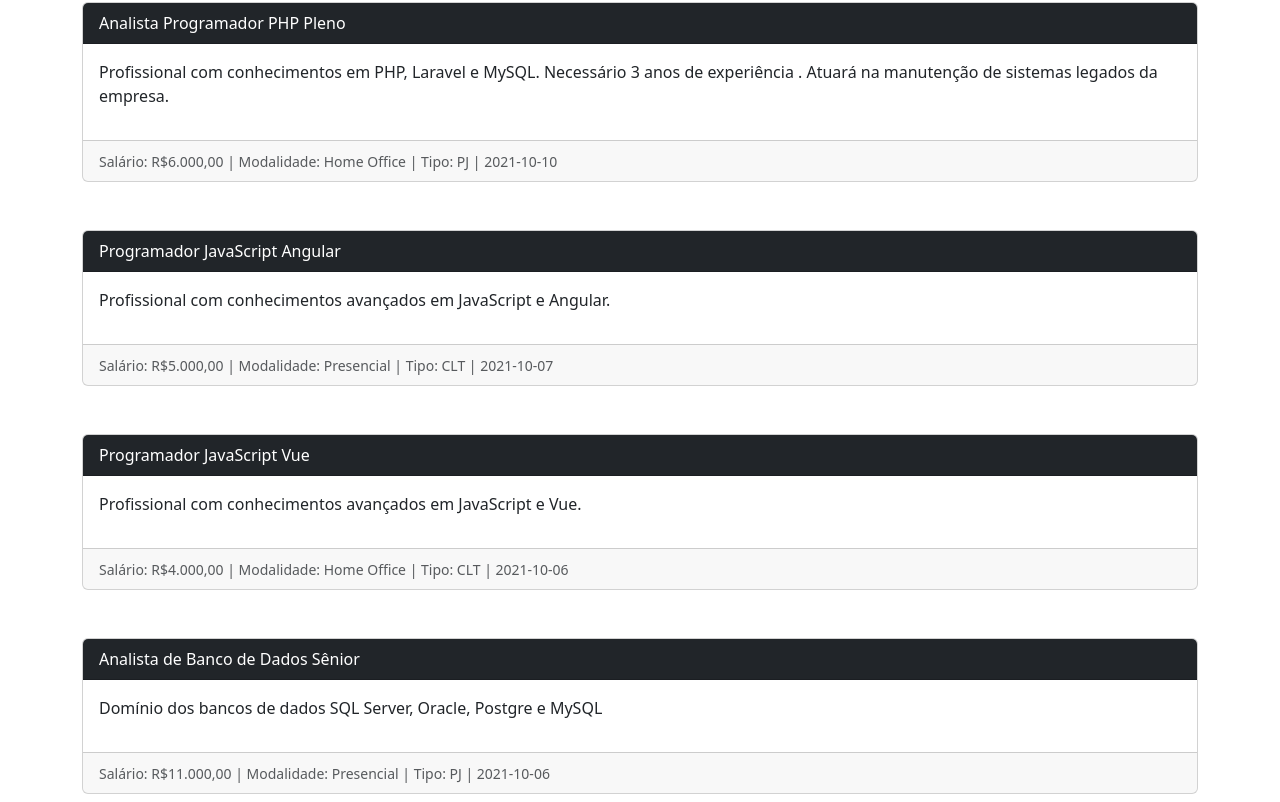
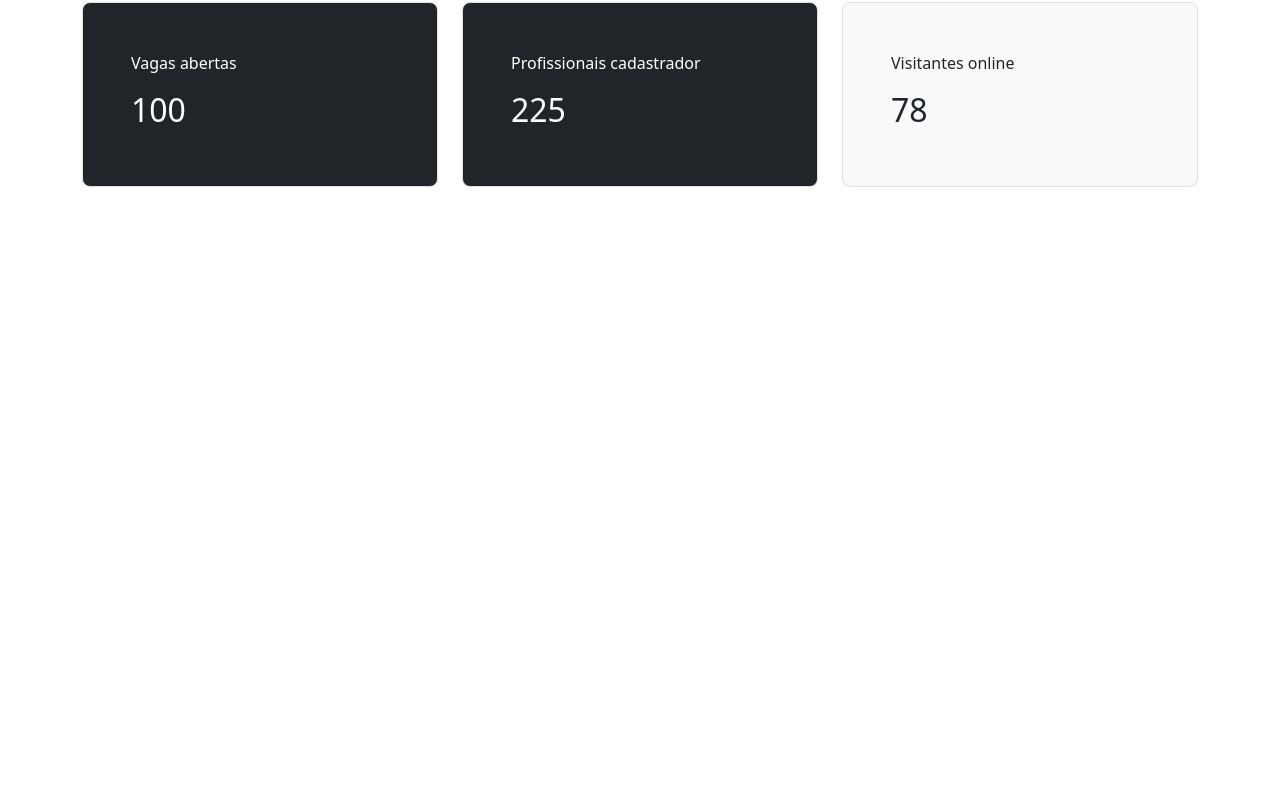
Before and after one commit to danillohss/vue-vacancies, a Vue app: page / in a window 1280 px wide. Shown: the part 518-1320 px from the top of the page. After the commit the page ends 800 px from the top, so only its background shows below. Built offline with nearby package versions, Linux system fonts and the light colour scheme.

Commit message:
evoluindo componentes

```diff
--- a/src/components/comuns/Vaga.vue
+++ b/src/components/comuns/Vaga.vue
@@ -6,8 +6,8 @@
         </div>
         <div class="card-footer">
             <small class="text-muted">
-                <a href=""></a> Salário: {{ this.salario }} | Modalidade: {{ this.modalidade }} |
-                Tipo: {{ this.tipo }} | {{
+                <a href=""></a> Salário: {{ this.salario }} | Modalidade: {{ getModalidade }} |
+                Tipo: {{ getTipo }} | {{
                     this.publicacao }}
             </small>
         </div>
@@ -48,5 +48,29 @@ export default {
             required: true
         }
     },
+    computed: {
+        getModalidade() {
+            switch (this.modalidade) {
+                case '1':
+                    return 'Home Office'
+                case '2':
+                    return 'Híbrido'
+                case '3':
+                    return 'Presencial'
+                default:
+                    return 'Não informado'
+            }
+        },
+        getTipo() {
+            switch (this.tipo) {
+                case '1':
+                    return 'CLT'
+                case '2':
+                    return 'PJ'
+                default:
+                    return 'Não informado'
+            }
+        }
+    }
 }
 </script>
--- a/src/components/views/Home.vue
+++ b/src/components/views/Home.vue
@@ -38,49 +38,11 @@ export default {
     data() {
         return {
             usuariosOnline: 0,
-            vagas: [
-                {
-                    titulo: 'Analista Programador PHP Pleno',
-                    descricao: 'Profissional com conhecimentos em PHP, Laravel e MySQL. Necessário 3 anos de experiência . Atuará na manutenção de sistemas legados da empresa.',
-                    salario: 'R$6.000,00',
-                    modalidade: 'Home Office',
-                    tipo: 'PJ',
-                    publicacao: '2021-10-10'
-                },
-                {
-                    titulo: 'Programador JavaScript Angular',
-                    descricao: 'Profissional com conhecimentos avançados em JavaScript e Angular.',
-                    salario: 'R$5.000,00',
-                    modalidade: 'Presencial',
-                    tipo: 'CLT',
-                    publicacao: '2021-10-07'
-                },
-                {
-                    titulo: 'Programador JavaScript Vue',
-                    descricao: 'Profissional com conhecimentos avançados em JavaScript e Vue.',
-                    salario: 'R$4.000,00',
-                    modalidade: 'Home Office',
-                    tipo: 'CLT',
-                    publicacao: '2021-10-06'
-                },
-                {
-                    titulo: 'Analista de Banco de Dados Sênior',
-                    descricao: 'Domínio dos bancos de dados SQL Server, Oracle, Postgre e MySQL',
-                    salario: 'R$11.000,00',
-                    modalidade: 'Presencial',
-                    tipo: 'PJ',
-                    publicacao: '2021-10-06'
-                },
-                {
-                    titulo: 'Programador Web Júnior',
-                    descricao: 'Conhecimentos básicos em HTML, CSS, JavaScript, Bootstrap, PHP e MySQL',
-                    salario: 'R$2.000,00',
-                    modalidade: 'Presencial',
-                    tipo: 'CLT',
-                    publicacao: '2021-10-05'
-                }
-            ]
+            vagas: []
         }
+    },
+    activated() {
+        this.vagas = JSON.parse(localStorage.getItem('vagas'))
     },
     methods: {
         getUsuariosOnline() {
--- a/src/components/views/PublicarVaga.vue
+++ b/src/components/views/PublicarVaga.vue
@@ -67,18 +67,28 @@ export default {
             salario: '',
             tipo: '',
             modalidade: '',
+            dataPublicacao: ''
         }
     },
     methods: {
         salvarVaga() {
-            let vaga = {
+            let tempoDecorrido = Date.now();
+            let dataAtual = new Date(tempoDecorrido);
+            let vagas = JSON.parse(localStorage.getItem('vagas'))
+            console.log(vagas)
+
+            if (!vagas) vagas = []
+
+            vagas.push({
                 titulo: this.titulo,
                 descricao: this.descricao,
                 salario: this.salario,
                 tipo: this.tipo,
-                modalidade: this.modalidade
-            }
-            localStorage.setItem('vagas', JSON.stringify(vaga));
+                modalidade: this.modalidade,
+                publicacao: dataAtual.toLocaleDateString('pt-BR')
+            })
+            console.log(this.dataPublicacao)
+            localStorage.setItem('vagas', JSON.stringify(vagas));
         }
     },
 }
```
